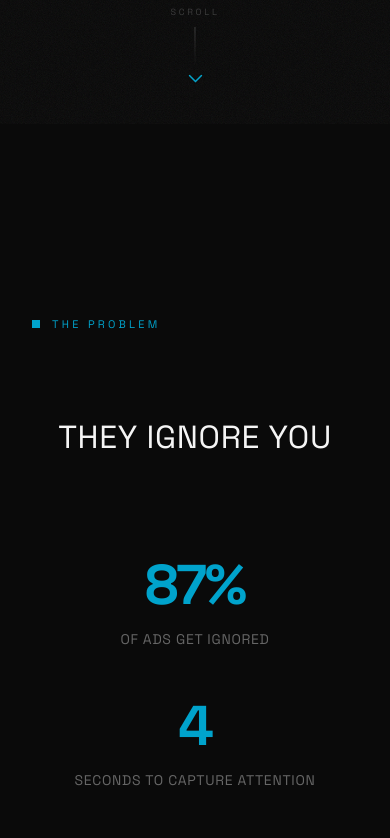
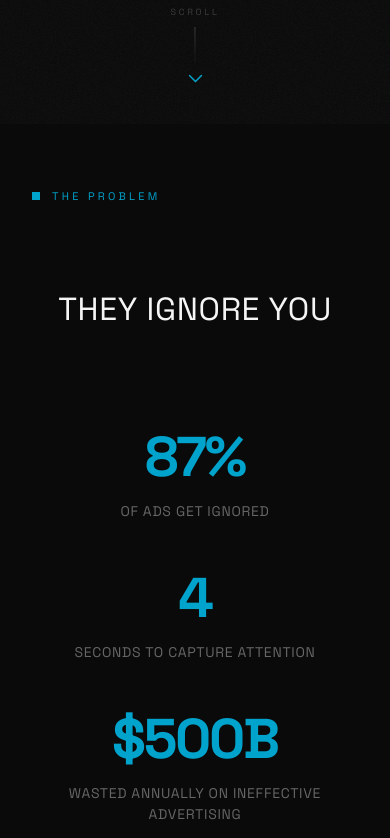
Before and after one commit to marwan-elgendy/prismaflow-website, a Next.js app: page /en in a window 390 px wide. Shown: the part 720-1558 px from the top of the page. Built offline with nearby package versions, Linux system fonts and the light colour scheme; a web font is replaced by a local one.

Commit message:
fix: mobile menu bg solid, responsive section padding on mobile

```diff
--- a/src/app/globals.css
+++ b/src/app/globals.css
@@ -343,3 +343,17 @@ body::after {
     scroll-behavior: auto !important;
   }
 }
+
+/* ─── Mobile section padding fix ────────────────────────────── */
+@media (max-width: 767px) {
+  .section-pad-lg,
+  section[style*="12rem"],
+  section[style*="8rem"] {
+    padding-top: 4rem !important;
+    padding-bottom: 4rem !important;
+  }
+  section[style*="10rem"] {
+    padding-top: 5rem !important;
+    padding-bottom: 5rem !important;
+  }
+}
--- a/src/components/layout/Navbar.tsx
+++ b/src/components/layout/Navbar.tsx
@@ -156,7 +156,7 @@ export default function Navbar() {
             animate={{ opacity: 1 }}
             exit={{ opacity: 0 }}
             transition={{ duration: 0.2 }}
-            className="md:hidden fixed inset-0 top-[73px] bg-[var(--bg)] z-40 flex flex-col px-6 pt-12 pb-8"
+            className="md:hidden fixed inset-0 top-[73px] bg-[#0A0A0A] z-40 flex flex-col px-6 pt-12 pb-8"
           >
             <div className="flex flex-col gap-0">
               {links.map((l, i) => {
```
